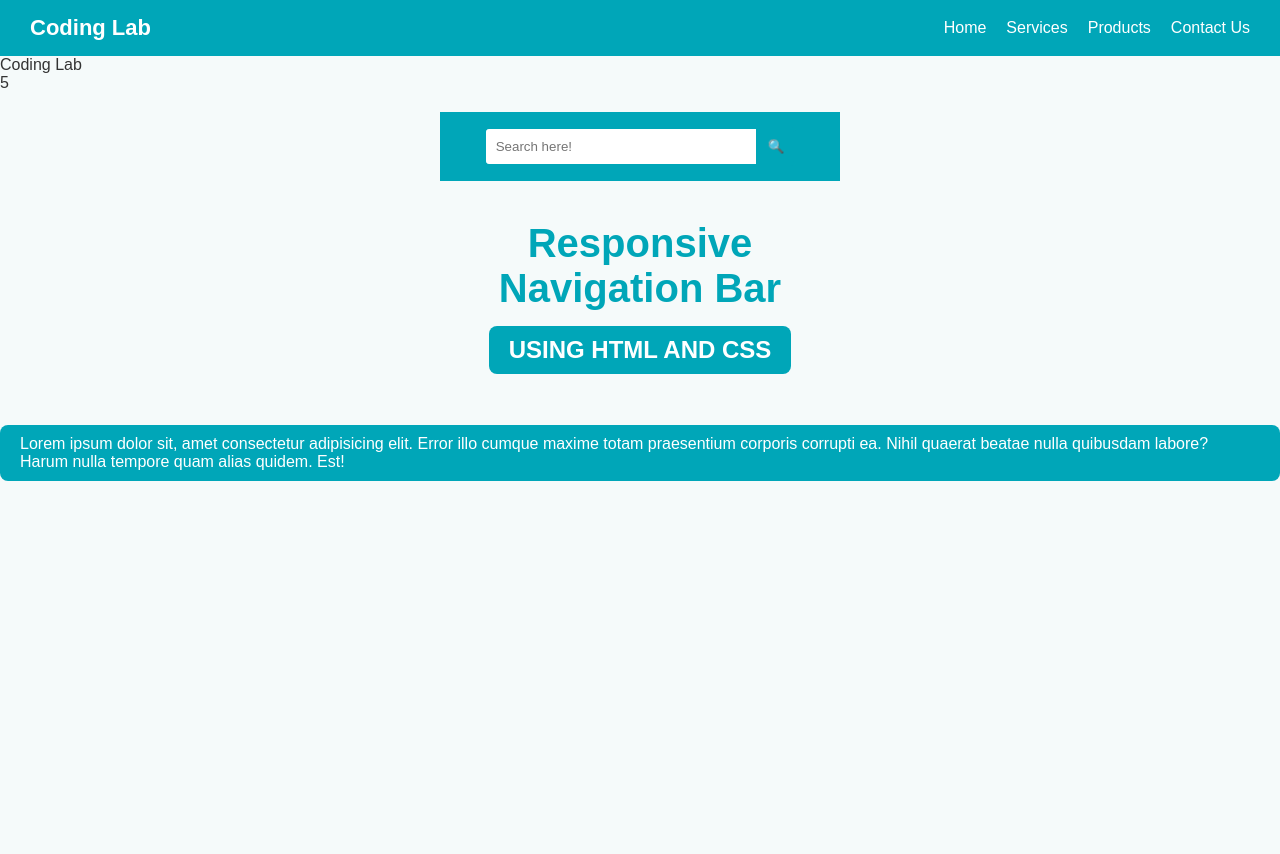
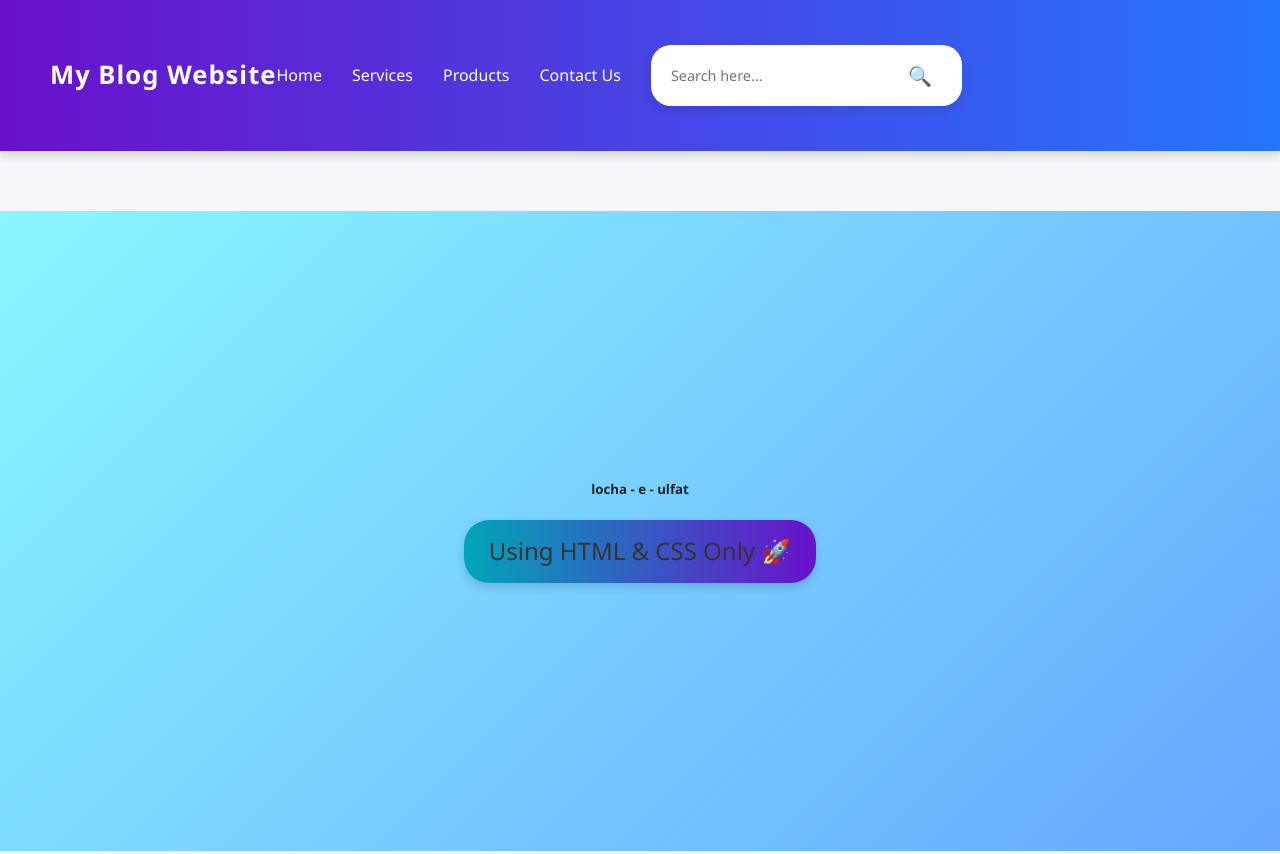
Before and after one commit to fallenHeart9012/portfolio, a plain HTML site: page mern stack/28_aug.html in a window 1280 px wide. Shown: the top 854 px of the page. Before the commit the page ends 800 px from the top, so only its background shows below. Drawn offline with Linux system fonts and the light colour scheme.

Commit message:
Added example.txt

```diff
--- a/mern stack/28_aug.css
+++ b/mern stack/28_aug.css
@@ -1,100 +1,120 @@
-
-*{
-  margin: 0;
-  padding: 0;
+/* Reset */
+* {
+  margin: 20;
+  padding: 20;
   box-sizing: border-box;
 }
 
+/* Body */
 body {
-  font-family: Arial, sans-serif;
-  background: #f5fafa;
+  font-family: 'Segoe UI', Tahoma, Geneva, Verdana, sans-serif;
+  background: #f5f7fa;
   color: #333;
+  line-height: 1.6;
 }
 
+/* Header / Navbar */
 header {
   display: flex;
   justify-content: space-between;
   align-items: center;
-  background: #00a6b8;
-  padding: 15px 30px;
+  background: linear-gradient(90deg, #00a6b8, #6a11cb);
+  padding: 15px 40px;
   color: white;
+  position: sticky;
+  top: 0;
+  z-index: 1000;
+  box-shadow: 0 4px 12px rgba(0, 0, 0, 0.15);
 }
 
 header .logo {
-  font-size: 22px;
+  font-size: 1.6rem;
   font-weight: bold;
+  letter-spacing: 1px;
 }
 
 nav ul {
   list-style: none;
   display: flex;
-  gap: 20px;
+  gap: 30px;
 }
 
 nav ul li a {
   text-decoration: none;
   color: white;
   font-weight: 500;
+  transition: color 0.3s ease, transform 0.2s ease;
 }
 
 nav ul li a:hover {
-  text-decoration: underline;
+  color: #ffe082;
+  transform: scale(1.05);
 }
 
-
+/* Search Box */
 .search-box {
-align-items: center;
-background-color: #00a6b8;
-padding: 15px 30px;
-color: white;
-  margin: 20px auto;
-  max-width: 400px;
   display: flex;
-  justify-content: center;
+  align-items: center;
+  margin: 30px auto;
+  max-width: 450px;
+  background: #fff;
+  border-radius: 30px;
+  overflow: hidden;
+  box-shadow: 0 4px 10px rgba(0,0,0,0.1);
 }
 
 .search-box input {
-  padding: 10px;
-  width: 80%;
-  border: 2px solid #00a6b8;
-  border-right: none;
-  border-radius: 5px 0 0 5px;
+  flex: 1;
+  padding: 12px 15px;
+  border: none;
+  outline: none;
+  font-size: 1rem;
 }
 
 .search-box button {
-  padding: 10px;
-  border: 2px solid #00a6b8;
+  padding: 12px 20px;
+  border: none;
   background: #00a6b8;
   color: white;
-  border-radius: 0 5px 5px 0;
-  /* cursor: pointer; */
+  cursor: pointer;
+  transition: background 0.3s ease;
 }
 
+.search-box button:hover {
+  background: #007d8a;
+}
 
+/* Hero Section */
 .hero {
   text-align: center;
-  margin-top: 40px;
+  margin-top: 60px;
+  padding: 40px 20px;
 }
 
 .hero h1 {
-  font-size: 40px;
-  color: #00a6b8;
+  font-size: 3rem;
+  font-weight: 700;
+  color: #333;
 }
 
 .hero h2 {
-  margin-top: 15px;
-  background: #00a6b8;
+  margin-top: 20px;
+  font-size: 1.3rem;
+  background: linear-gradient(90deg, #00a6b8, #6a11cb);
   color: white;
   display: inline-block;
-  padding: 10px 20px;
-  border-radius: 8px;
+  padding: 12px 25px;
+  border-radius: 25px;
+  box-shadow: 0 4px 10px rgba(0,0,0,0.15);
 }
 
-#foot{
-    margin-top: 15px;
-  background: #00a6b8;
+/* Footer */
+#foot {
+  margin-top: 50px;
+  background: linear-gradient(90deg, #6a11cb, #00a6b8);
   color: white;
-  display: inline-block;
-  padding: 10px 20px;
-  border-radius: 8px;
+  text-align: center;
+  padding: 20px 30px;
+  font-size: 0.95rem;
+  border-radius: 0;
 }
--- a/mern stack/28_aug.html
+++ b/mern stack/28_aug.html
@@ -5,11 +5,153 @@
   <meta name="viewport" content="width=device-width, initial-scale=1.0">
   <title>Responsive Navigation Bar</title>
   <link rel="stylesheet" href="28_aug.css">
+  <style>
+    /* Reset */
+    * {
+      margin: 0;
+      padding: 0;
+      box-sizing: border-box;
+      font-family: 'Segoe UI', Tahoma, Geneva, Verdana, sans-serif;
+    }
+
+    body {
+      background: #f5f7fa;
+      color: #333;
+      line-height: 1.6;
+    }
+
+    /* Navbar */
+    header {
+      position: sticky;
+      top: 0;
+      width: 100%;
+      background: linear-gradient(90deg, #6a11cb, #2575fc);
+      color: #fff;
+      display: flex;
+      justify-content: space-between;
+      align-items: center;
+      padding: 15px 50px;
+      box-shadow: 0 4px 10px rgba(0, 0, 0, 0.15);
+      z-index: 1000;
+    }
+
+    .logo {
+      font-size: 1.8rem;
+      font-weight: bold;
+      letter-spacing: 2px;
+    }
+
+    nav ul {
+      display: flex;
+      list-style: none;
+      gap: 30px;
+    }
+
+    nav ul li a {
+      color: #fff;
+      text-decoration: none;
+      font-size: 1rem;
+      font-weight: 500;
+      transition: color 0.3s ease;
+    }
+
+    nav ul li a:hover {
+      color: #ffe082;
+    }
+
+    /* Search box inside navbar */
+    .search-box {
+      display: flex;
+      align-items: center;
+      background: #fff;
+      border-radius: 20px;
+      padding: 5px 10px;
+      margin-left: 30px;
+    }
+
+    .search-box input {
+      border: none;
+      outline: none;
+      padding: 5px 10px;
+      font-size: 0.9rem;
+      border-radius: 20px;
+    }
+
+    .search-box button {
+      background: transparent;
+      border: none;
+      cursor: pointer;
+      font-size: 1.2rem;
+    }
+
+    .hero {
+      height: 80vh;
+      display: flex;
+      flex-direction: column;
+      justify-content: center;
+      align-items: center;
+      text-align: center;
+      background: linear-gradient(135deg, #89f7fe, #66a6ff);
+      color: #222;
+      padding: 20px;
+    }
+
+    .hero h1 {
+      font-size: 3rem;
+      font-weight: 700;
+      margin-bottom: 15px;
+    }
+
+    .hero h2 {
+      font-size: 1.5rem;
+      font-weight: 400;
+      color: #333;
+    }
+
+
+    footer {
+      background: #2d3436;
+      color: #dfe6e9;
+      text-align: center;
+      padding: 20px 50px;
+    }
+
+    footer #foot {
+      max-width: 900px;
+      margin: auto;
+      font-size: 0.9rem;
+    }
+
+    @media (max-width: 768px) {
+      header {
+        flex-direction: column;
+        padding: 15px 20px;
+      }
+
+      nav ul {
+        flex-direction: column;
+        gap: 15px;
+        margin-top: 10px;
+      }
+
+      .search-box {
+        margin: 15px 0 0 0;
+      }
+
+      .hero h1 {
+        font-size: 2rem;
+      }
+
+      .hero h2 {
+        font-size: 1.2rem;
+      }
+    }
+  </style>
 </head>
 <body>
 
   <header>
-    <div class="logo">Coding Lab</div>
+    <div class="logo">My Blog Website</div>
     <nav>
       <ul>
         <li><a href="E_comm.html">Home</a></li>
@@ -18,27 +160,53 @@
         <li><a href="27_aug.html">Contact Us</a></li>
       </ul>
     </nav>
+    <div class="search-box">
+      <input type="text" placeholder="Search here...">
+      <button>🔍</button>
+    </div>
   </header>
 
+  <section class="hero">
+    <h5>locha - e - ulfat</h5>
+    <h2>Using HTML & CSS Only 🚀</h2>
+  </section>
 
+<main style="padding:30px; line-height:1.6;">
 
-   <div class="logo">Coding Lab</div>5
+    <h2>Welcome</h2>
+    <p>This is a minimal blog layout using only HTML. Scroll down to see more content.</p>
 
-  <div class="search-box">
-    <input type="text" placeholder="Search here!  ">
-    <button>🔍</button>
-  </div>
+    <p>
+      <a href="https:instagram.com" target="_blank">
+        <img src="https://encrypted-tbn0.gstatic.com/images?q=tbn:ANd9GcTFGnweXWfWKNOXM3PAiXyj6tLQKOjheI2Nag&s" alt="Blog Banner">
+      </a>
+    </p>
 
+    <h2>Another Section</h2>
+    <p>Lorem ipsum dolor sit amet, consectetur adipiscing elit. Sed nec lorem nec purus gravida pharetra. Duis et turpis ut sapien malesuada aliquam.</p>
 
-  <section class="hero">
-    <h1>Responsive <br> Navigation Bar</h1>
-    <h2>USING HTML AND CSS</h2>
-  </section>
-  <br>
-  <br>
+    <h2>More Content</h2>
+    <p>Scroll further to make the page long enough. This ensures a proper header and footer feel.</p>
+
+    <p>Lorem ipsum dolor sit amet, consectetur adipiscing elit. Morbi vitae nunc vitae risus fermentum varius.</p>
+
+    <p>Lorem ipsum dolor sit amet, consectetur adipiscing elit. Integer sit amet tincidunt lorem. Nullam euismod gravida orci at tempus.</p>
+
+    <p>Lorem ipsum dolor sit amet, consectetur adipiscing elit. Phasellus ac ante eget turpis convallis tincidunt.</p>
+
+    <p>Lorem ipsum dolor sit amet, consectetur adipiscing elit. Nam venenatis urna sit amet purus sodales, eget egestas ex porttitor.</p>
+
+    <p>Lorem ipsum dolor sit amet, consectetur adipiscing elit. Pellentesque habitant morbi tristique senectus et netus.</p>
+
+    <p>Lorem ipsum dolor sit amet, consectetur adipiscing elit. Suspendisse potenti. Curabitur vitae suscipit libero.</p>
+</main>
 
   <footer>
-    <div id="foot">Lorem ipsum dolor sit, amet consectetur adipisicing elit. Error illo cumque maxime totam praesentium corporis corrupti ea. Nihil quaerat beatae nulla quibusdam labore? Harum nulla tempore quam alias quidem. Est!</div>
+    <div id="foot">
+      Lorem ipsum dolor sit amet, consectetur adipisicing elit. Error illo cumque maxime
+      totam praesentium corporis corrupti ea. Nihil quaerat beatae nulla quibusdam labore?
+      Harum nulla tempore quam alias quidem. Est!
+    </div>
   </footer>
 
 </body>
--- /dev/null
+++ b/mern stack/3_sept.css
@@ -0,0 +1,32 @@
+* {
+    margin: 100;
+    padding: 100;
+    box-sizing: border-box;
+}
+
+.box {
+    width: 1000px;
+    height: 500px;
+    background: aquamarine;
+    border: 2px solid black;
+    border-radius: 16px;
+
+    display: flex;
+    justify-content: center;
+    align-items: center;
+    flex-direction: row;
+    gap: 20px;
+}
+
+.circle {
+    background-color: greenyellow;
+    border: 2px solid black;
+    border-radius: 50%;
+    height: 100px;
+    width: 100px;
+
+    display: flex;
+    justify-content: center;
+    align-items: center;
+    font-weight: bold;
+}
```
Also changed, not shown: mern stack/3_sept.html (added, +31 -0 lines).
